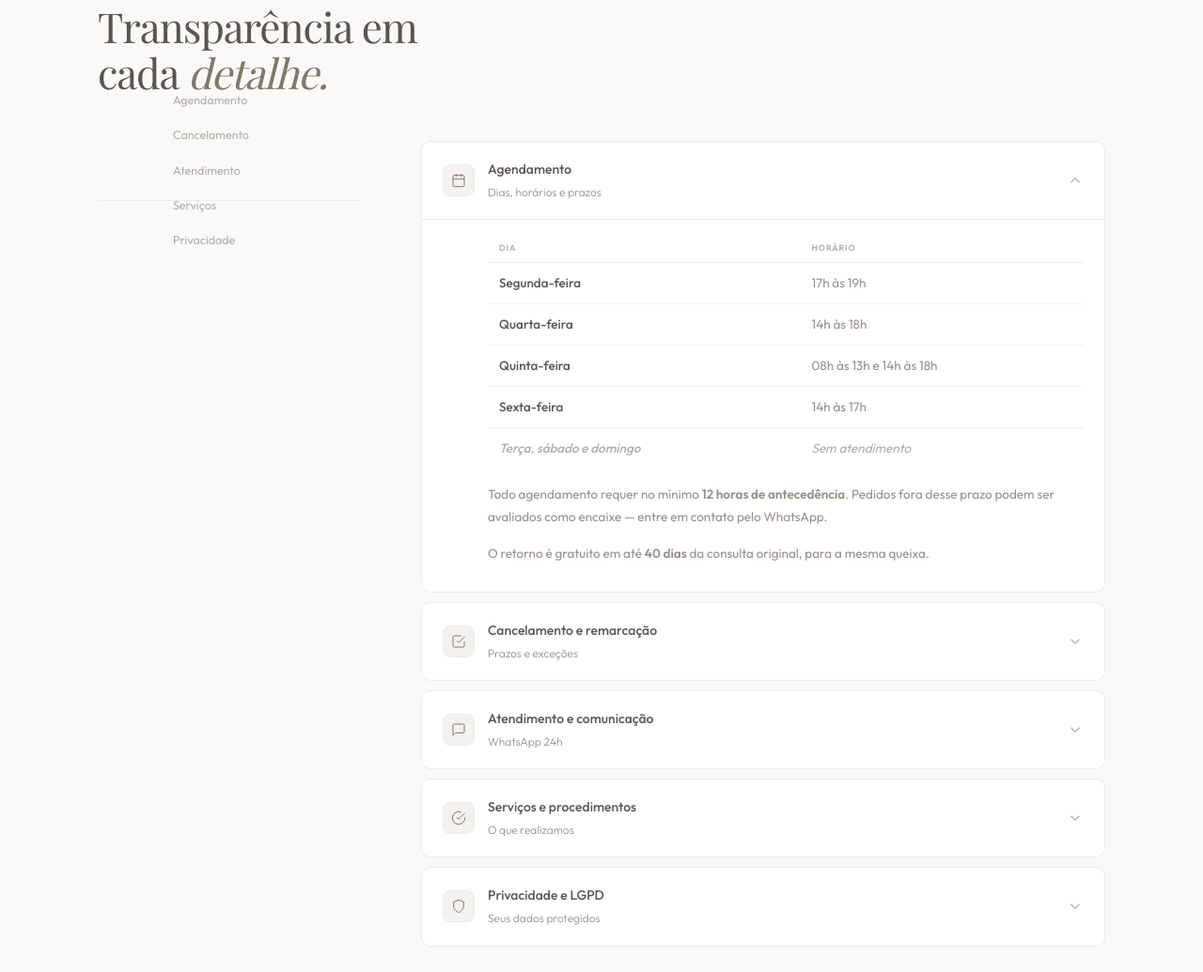
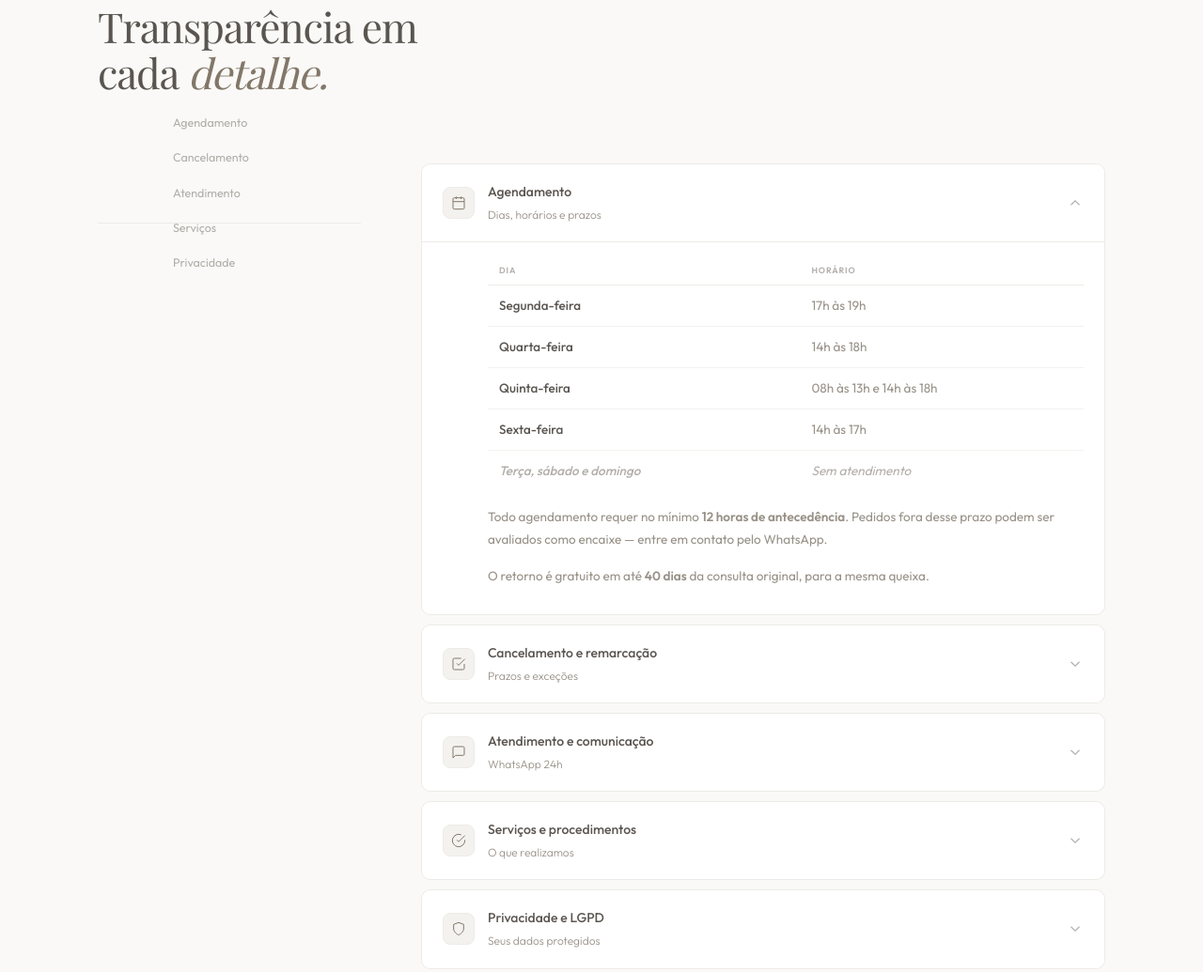
Before and after one commit to aninhagh/anacolacique-site, a website: page index.html in a window 1280 px wide. Shown: the part 6208-7243 px from the top of the page at 94% size. Drawn offline with nearby package versions, Linux system fonts and the light colour scheme; no server answers; a web font is replaced by a local one.

Commit message:
fix: espaçamento entre título e menu na seção políticas

```diff
--- a/index.html
+++ b/index.html
@@ -149,7 +149,7 @@ nav{position:sticky;top:0;z-index:100;background:rgba(250,249,247,0.94);backdrop
 
 /* ── POLÍTICAS ── */
 .politicas-section{padding:96px 64px;max-width:1200px;margin:0 auto}
-.pol-grid{display:grid;grid-template-columns:280px 1fr;gap:64px;align-items:start;margin-top:48px}
+.pol-grid{display:grid;grid-template-columns:280px 1fr;gap:64px;align-items:start;margin-top:72px}
 .pol-nav{position:sticky;top:80px}
 .pol-nav-list{list-style:none;display:flex;flex-direction:column;gap:4px}
 .pol-nav-item a{font-size:12.5px;color:var(--c3);text-decoration:none;padding:6px 0;display:block;border-left:2px solid transparent;padding-left:14px;transition:color 0.2s,border-color 0.2s;font-weight:400}
```
